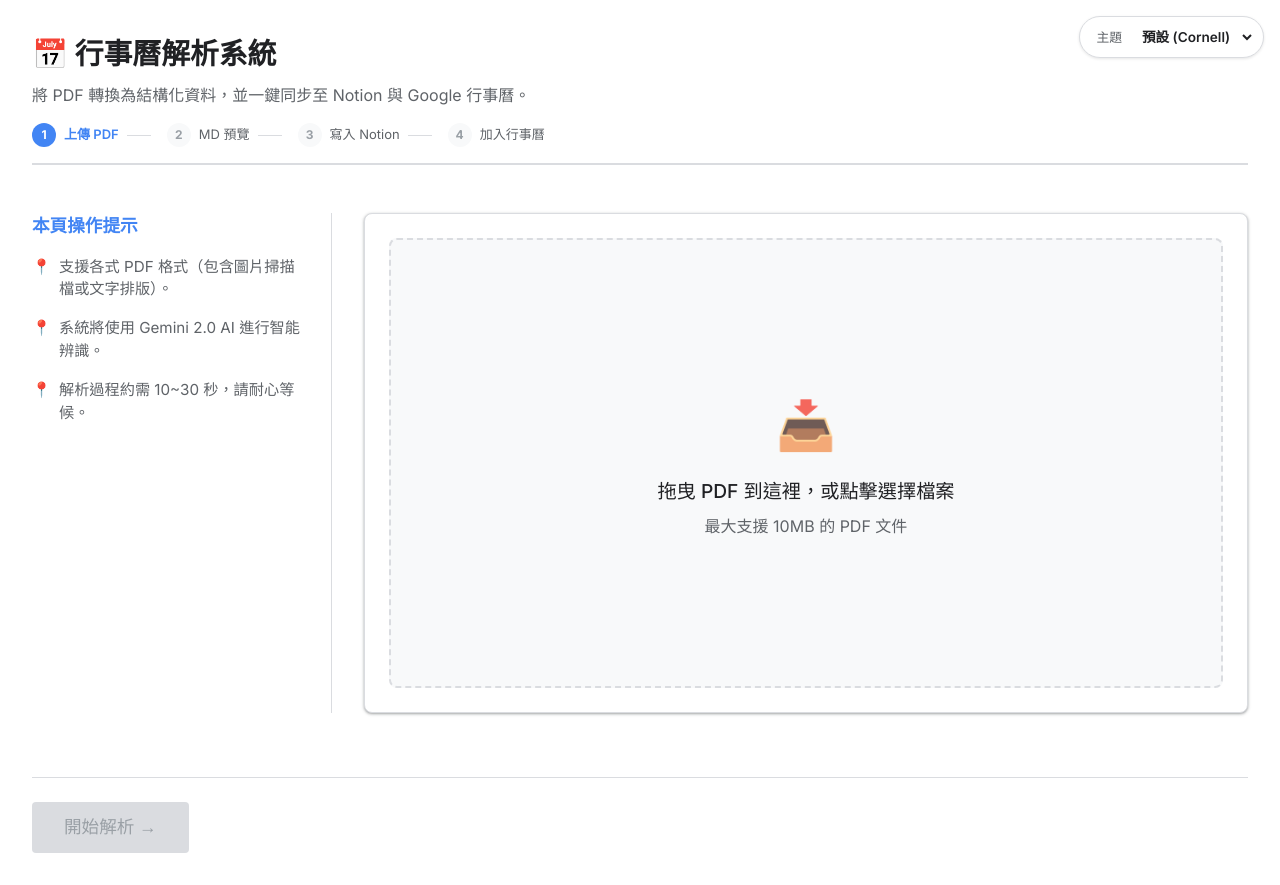
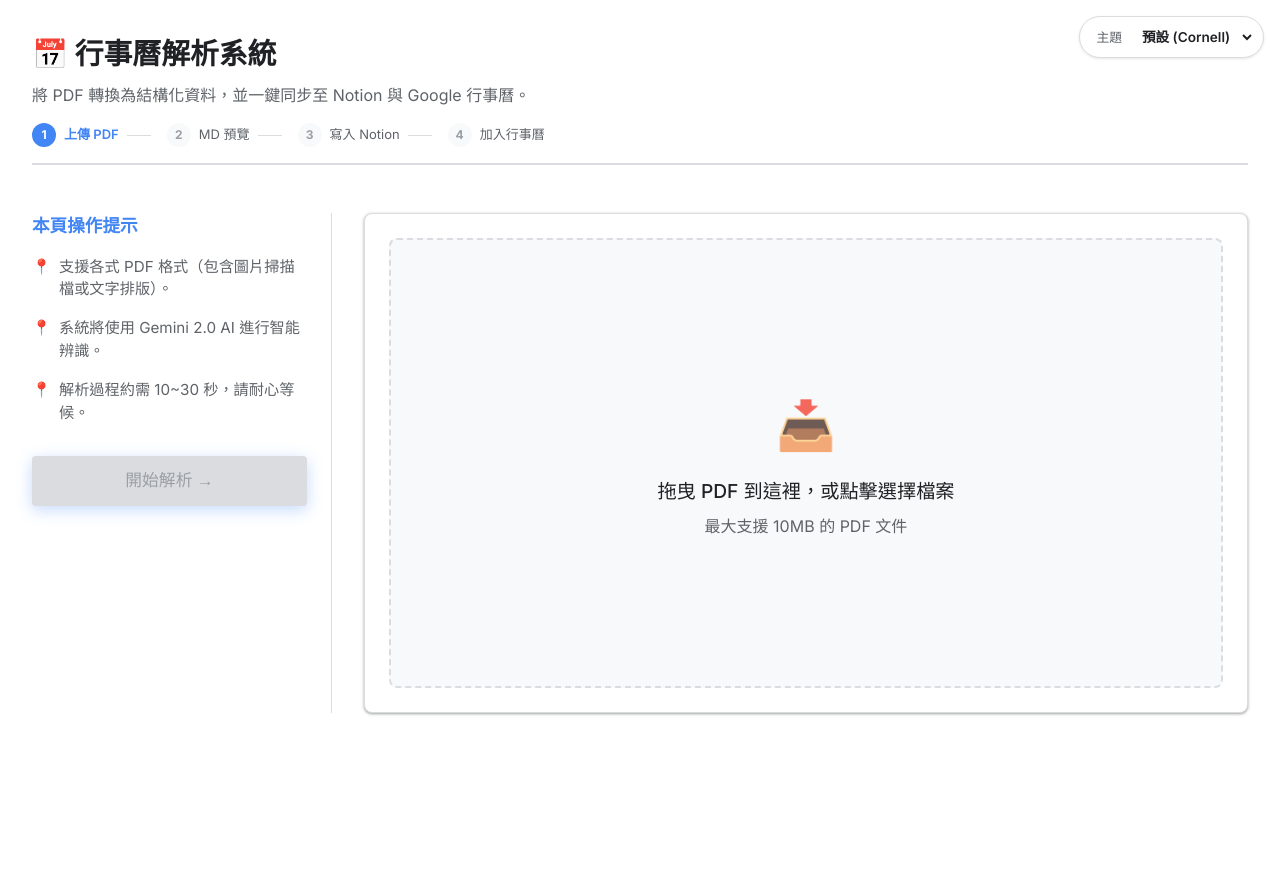
Before and after one commit to storynow01-arch/pdftomd, a Next.js app: page / in a window 1280 px wide. After the commit the page ends 800 px from the top, so only its background shows below. Built offline with nearby package versions, Linux system fonts and the light colour scheme.

Commit message:
feat: 首頁 UI 調整 - 執行按鈕移至左側提示區下方，新增百分比進度條

```diff
--- a/app/page.tsx
+++ b/app/page.tsx
@@ -1,6 +1,6 @@
 'use client';
 
-import { useState, useCallback } from 'react';
+import { useState, useCallback, useEffect } from 'react';
 import { useRouter } from 'next/navigation';
 
 // ── 步驟指示器 ──────────────────────────────────────────────
@@ -42,6 +42,7 @@ export default function HomePage() {
   const [isDragging, setIsDragging] = useState(false);
   const [file, setFile] = useState<File | null>(null);
   const [loading, setLoading] = useState(false);
+  const [progress, setProgress] = useState(0);
   const [error, setError] = useState('');
 
   const handleDrop = useCallback((e: React.DragEvent) => {
@@ -66,6 +67,23 @@ export default function HomePage() {
     }
   };
 
+  useEffect(() => {
+    let interval: NodeJS.Timeout;
+    if (loading) {
+      setProgress(0);
+      interval = setInterval(() => {
+        setProgress((prev) => {
+          if (prev >= 95) return 95;
+          const increment = Math.random() * 15;
+          return Math.min(prev + increment, 95);
+        });
+      }, 500);
+    } else {
+      setProgress(0);
+    }
+    return () => clearInterval(interval);
+  }, [loading]);
+
   const handleParse = async () => {
     if (!file) return;
     setLoading(true);
@@ -75,14 +93,31 @@ export default function HomePage() {
       formData.append('file', file);
       const res = await fetch('/api/pdf/parse', { method: 'POST', body: formData });
       const data = await res.json();
+
       if (!res.ok) throw new Error(data.error);
-      // 存入 sessionStorage，傳給下一頁
-      sessionStorage.setItem('parsedMarkdown', data.markdown);
-      sessionStorage.setItem('sourceFilename', data.filename);
-      router.push('/preview');
+
+      // 設定進度到 100%
+      setProgress(100);
+
+      // 稍微延遲一下讓使用者看到 100% 的狀態再跳轉
+      setTimeout(() => {
+        // 存入 sessionStorage，傳給下一頁
+        sessionStorage.setItem('parsedMarkdown', data.markdown);
+        sessionStorage.setItem('sourceFilename', data.filename);
+
+        // 如果使用了備用模型，把資訊存入，讓前端顯示警告
+        if (data.isFallback) {
+          sessionStorage.setItem('isFallbackModel', 'true');
+          sessionStorage.setItem('usedModel', data.usedModel);
+        } else {
+          sessionStorage.removeItem('isFallbackModel');
+        }
+
+        router.push('/preview');
+      }, 500);
+
     } catch (err: unknown) {
       setError(err instanceof Error ? err.message : '解析失敗，請重試');
-    } finally {
       setLoading(false);
     }
   };
@@ -119,6 +154,18 @@ export default function HomePage() {
             <span>解析過程約需 10~30 秒，請耐心等候。</span>
           </li>
         </ul>
+
+        {/* 將執行按鈕移到提示區下方 */}
+        <div style={{ marginTop: '2rem' }}>
+          <button
+            className="btn-primary"
+            onClick={handleParse}
+            disabled={!file || loading}
+            style={{ width: '100%', fontSize: '1.05rem', padding: '0.75rem 1rem', boxShadow: '0 4px 16px rgba(66,133,244,0.3)' }}
+          >
+            {loading ? '🤖 解析中...' : '開始解析 →'}
+          </button>
+        </div>
       </aside>
 
       {/* 右側核心區：Dropzone */}
@@ -173,42 +220,28 @@ export default function HomePage() {
               ⚠️ {error}
             </div>
           )}
+
+          {/* 百分比進度條 */}
           {loading && (
             <div style={{ marginTop: '1.5rem', textAlign: 'center' }}>
               <p style={{ color: 'var(--google-blue)', fontWeight: 600, marginBottom: '0.5rem' }}>
-                🤖 AI 正在智能解析行事曆內容，請稍候...
+                🤖 AI 正在智能解析行事曆內容，已完成 {Math.round(progress)}%...
               </p>
               <div style={{ width: '100%', height: '8px', backgroundColor: 'var(--bg-secondary)', borderRadius: '4px', overflow: 'hidden', position: 'relative' }}>
                 <div style={{
-                  position: 'absolute', top: 0, left: 0, height: '100%', width: '30%',
+                  position: 'absolute', top: 0, left: 0, height: '100%',
+                  width: `${progress}%`,
                   backgroundColor: 'var(--google-blue)',
                   borderRadius: '4px',
-                  animation: 'indeterminateProgress 1.5s infinite ease-in-out'
+                  transition: 'width 0.3s ease'
                 }} />
               </div>
-              <style>{`
-                @keyframes indeterminateProgress {
-                  0% { left: -30%; width: 30%; }
-                  50% { left: 30%; width: 70%; }
-                  100% { left: 100%; width: 30%; }
-                }
-              `}</style>
             </div>
           )}
         </div>
       </main>
 
-      {/* 下方總結區：動作按鈕移到左側 */}
-      <footer className="cornell-summary" style={{ display: 'flex', justifyContent: 'flex-start', alignItems: 'center' }}>
-        <button
-          className="btn-primary"
-          onClick={handleParse}
-          disabled={!file || loading}
-          style={{ fontSize: '1.1rem', padding: '0.75rem 2rem' }}
-        >
-          {loading ? '🤖 AI 智能解析中...' : '開始解析 →'}
-        </button>
-      </footer>
+      {/* footer 已經不需要了，移除以保持版面簡潔 */}
     </div>
   );
 }
```
